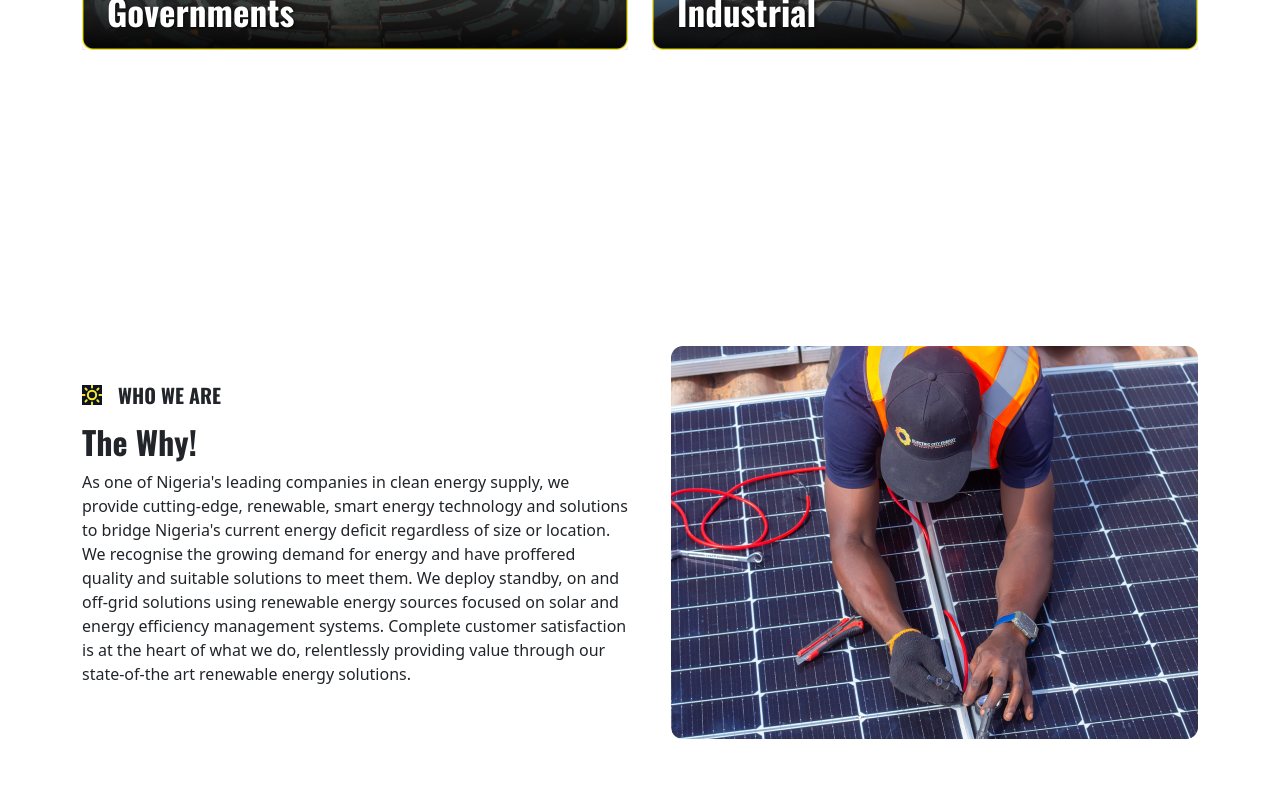
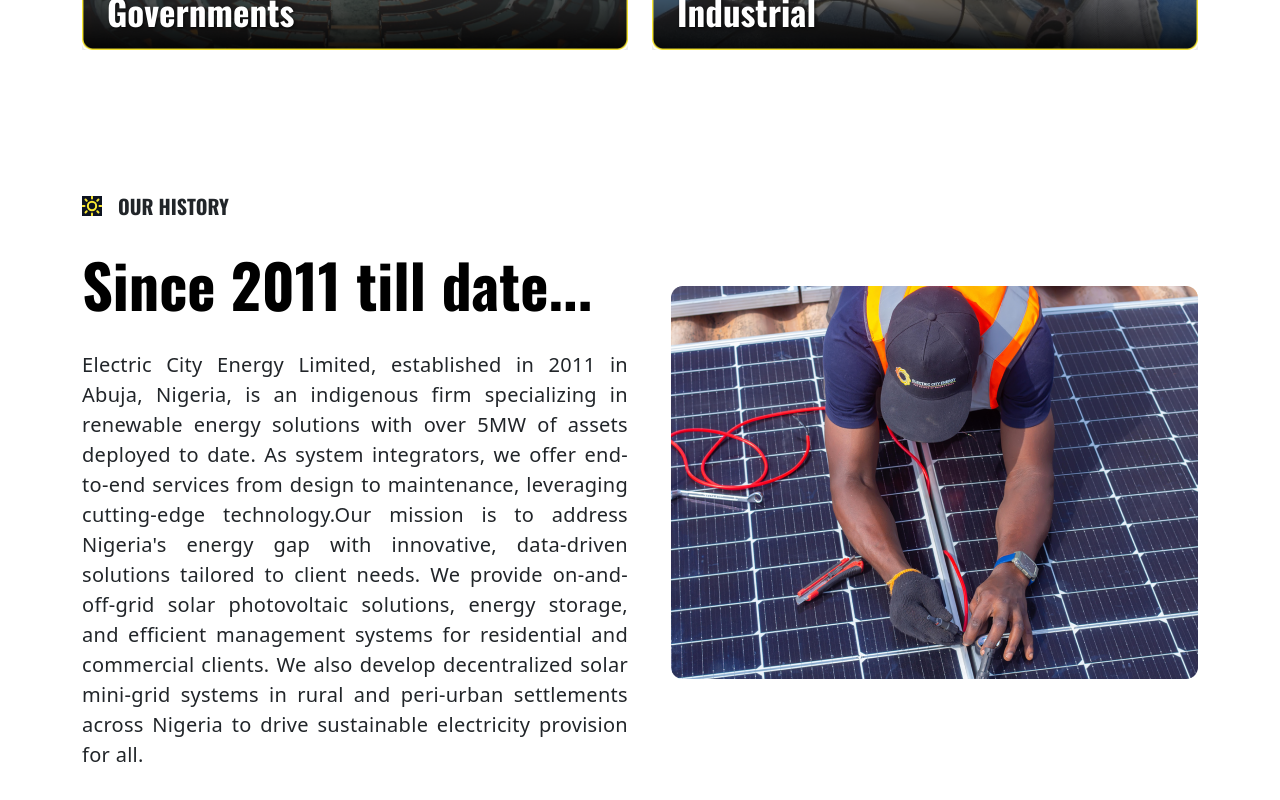
Before and after one commit to RWn-Girish/Solar-project-2, a React (Vite) app: page / in a window 1280 px wide. Shown: the part 2726-3526 px from the top of the page. Built offline with nearby package versions, Linux system fonts and the light colour scheme; a small style sheet from the web is missing.

Commit message:
update page

```diff
--- a/src/Components/About_Page/Banner/Banner.css
+++ b/src/Components/About_Page/Banner/Banner.css
@@ -26,7 +26,6 @@
     font-size: 20px;
     font-weight: 500;
     max-width: 700px;
-    /* color: #333; */
     margin: 0 auto;
     letter-spacing: 0.3px;
 }
--- a/src/Components/About_Page/Our_history/Our_history.css
+++ b/src/Components/About_Page/Our_history/Our_history.css
@@ -0,0 +1,17 @@
+.Our_history h2 {
+    font-size: 60px;
+    font-weight: 700;
+    color: #000000;
+    padding: 0;
+    margin: 30px 0px 30px 0px;
+}
+
+.history_p_text {
+    text-align: justify;
+    line-height: 1.5;
+    font-size: 20px;
+    font-weight: 500;
+    max-width: 800px;
+    margin: 0 auto;
+    letter-spacing: 0.3px;
+}
--- a/src/Components/About_Page/Our_history/Our_history.jsx
+++ b/src/Components/About_Page/Our_history/Our_history.jsx
@@ -1,3 +1,4 @@
+import "./Our_history.css"
 import { Container } from 'react-bootstrap';
 import sunimg from "../../../assets/images/sun.svg";
 import historyimage from "../../../assets/images/historyimage.png";
@@ -12,12 +13,11 @@ function Our_history() {
                         <div className="col-md-6 mb-4 mb-md-0">
                             <div className="d-flex align-items-center gap-3 mb-3">
                                 <img src={sunimg} alt="Sun icon" />
-                                <h5 className='mb-0 text-uppercase fw-bold'>Who We Are</h5>
+                                <h5 className='mb-0 text-uppercase fw-bold'>Our history</h5>
                             </div>
-                            <h2 className="fw-bold">The Why!</h2>
+                            <h2 className="fw-bold">Since 2011 till date...</h2>
                             <p className='history_p_text'>
-                                As one of Nigeria's leading companies in clean energy supply, we provide cutting-edge, renewable, smart energy technology and solutions to bridge Nigeria's current energy deficit regardless of size or location.
-                                We recognise the growing demand for energy and have proffered quality and suitable solutions to meet them. We deploy standby, on and off-grid solutions using renewable energy sources focused on solar and energy efficiency management systems. Complete customer satisfaction is at the heart of what we do, relentlessly providing value through our state-of-the art renewable energy solutions.
+                                Electric City Energy Limited, established in 2011 in Abuja, Nigeria, is an indigenous firm specializing in renewable energy solutions with over 5MW of assets deployed to date. As system integrators, we offer end-to-end services from design to maintenance, leveraging cutting-edge technology.Our mission is to address Nigeria's energy gap with innovative, data-driven solutions tailored to client needs. We provide on-and-off-grid solar photovoltaic solutions, energy storage, and efficient management systems for residential and commercial clients. We also develop decentralized solar mini-grid systems in rural and peri-urban settlements across Nigeria to drive sustainable electricity provision for all.
                             </p>
                         </div>
                         <div className="col-md-6">
--- a/src/Components/About_Page/Our_services/Our_services.css
+++ b/src/Components/About_Page/Our_services/Our_services.css
@@ -1,6 +1,7 @@
 .our_services {
-    margin: 150px 0px 200px 0px;
+    margin: 150px 0px 0px 0px;
 }
+
 .our_services h2 {
     font-size: 60px;
     font-weight: 700;
```
